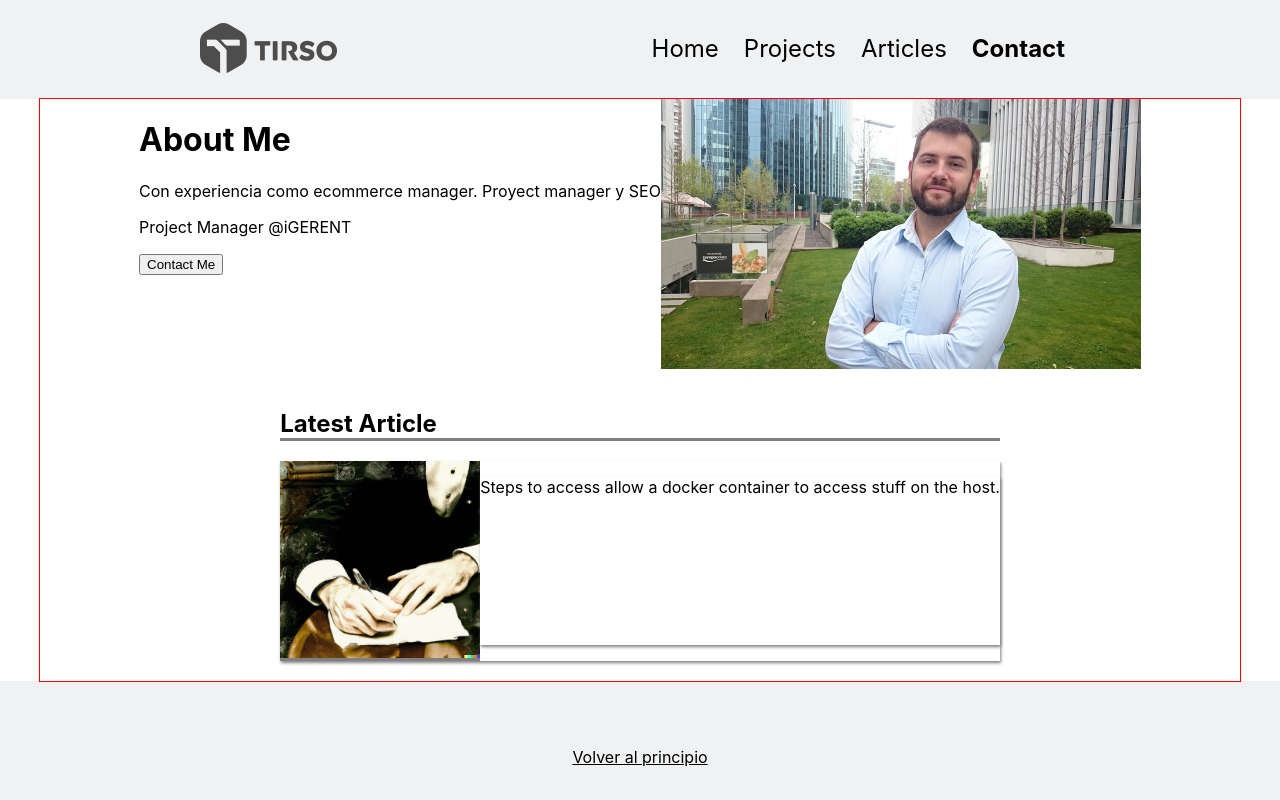
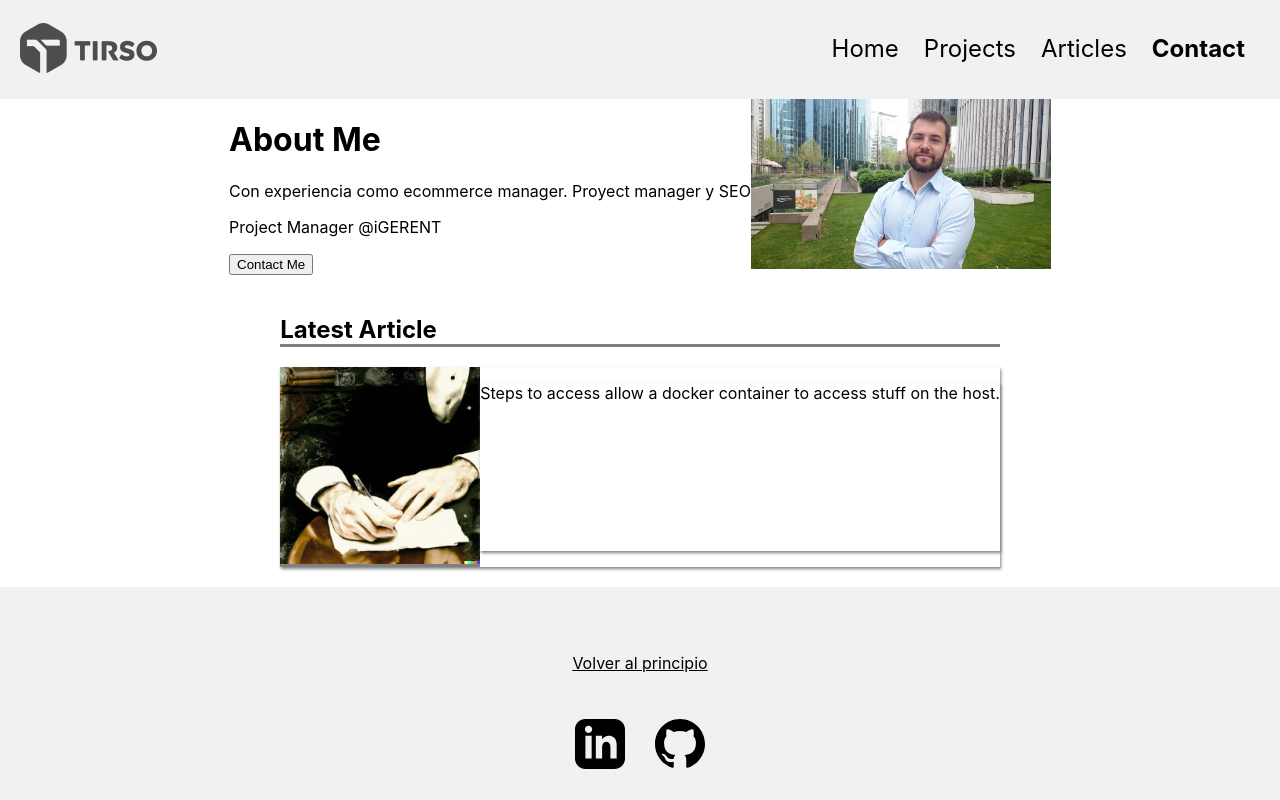
Before and after one commit to Tirsog/personal, a Next.js app: page / in a window 1280 px wide. Shown: the top 800 px of the page. Built offline with nearby package versions, Linux system fonts and the light colour scheme.

Commit message:
Layout Improvements

```diff
--- a/pages/index.tsx
+++ b/pages/index.tsx
@@ -31,12 +31,14 @@ export default function Home() {
                             <button>Contact Me</button>
                         </Link>
                     </div>
-                    <Image
-                        src="/images/tirso.png"
-                        width={480}
-                        height={270}
-                        alt="Tirso Garcia"
-                    />
+                    <div className={styles.image}>
+                        <Image
+                            src="/images/tirso.png"
+                            width={300}
+                            height={170}
+                            alt="Tirso Garcia"
+                        />
+                    </div>
                 </div>
                 {/*  */}
                 <div className={styles.article}>
--- /dev/null
+++ b/styles/Article.module.css
@@ -0,0 +1,23 @@
+.header {
+    min-width: 60vw;
+    max-width: 1200px;
+    display: flex;
+    justify-content: center;
+}
+
+.date {
+    min-width: 60vw;
+    max-width: 1200px;
+    font-size: small;
+    display: flex;
+    justify-content: left;
+}
+
+
+.image {
+    max-width: 100vw;
+}
+
+.body {
+    padding: 20px;
+}
--- a/styles/Home.module.css
+++ b/styles/Home.module.css
@@ -14,6 +14,9 @@
 
 }
 
+.image {
+    max-width: 80vw;
+}
 
 .article :nth-child(2) {
     display: flex;
--- a/styles/globals.css
+++ b/styles/globals.css
@@ -50,7 +50,7 @@ nav {
   align-items: center;
   justify-content: space-between;
   background-color: var(--cultured);
-  padding: 10px 200px 10px 200px;
+  padding: 10px 20px 10px 20px;
   /* border-bottom: 2px solid grey; */
 }
 
@@ -94,8 +94,8 @@ li.welcome {
 }
 
 .icon {
-  height: 100px;
-  width: 100px;
+  height: 50px;
+  width: 50px;
   font-size: 40px;
   display: flex;
   align-items: center;
@@ -129,7 +129,7 @@ li.welcome {
   ul {
     display: flex;
     position: absolute;
-    top: 122px;
+    top: 80px;
     left: -35px;
     flex-direction: column;
     margin: 0px;
@@ -141,12 +141,14 @@ li.welcome {
 
   .display {
     display: block;
-    background-color: white;
+
   }
 
   li {
     width: 90vw;
     display: flex;
+    background-color: white;
+    border-radius: 1px solid white;
   }
 }
 
@@ -235,5 +237,5 @@ textarea {
   flex-wrap: wrap;
   max-width: 1200px;
   justify-content: space-around;
-  outline: 1px solid red;
+  /* outline: 1px solid red; */
 }
```
Also changed, not shown: pages/articles/[slug].js (+10 -7 lines), posts/fights-worth-fighting.md (+1 -1 lines), posts/test.md (+1 -1 lines).
